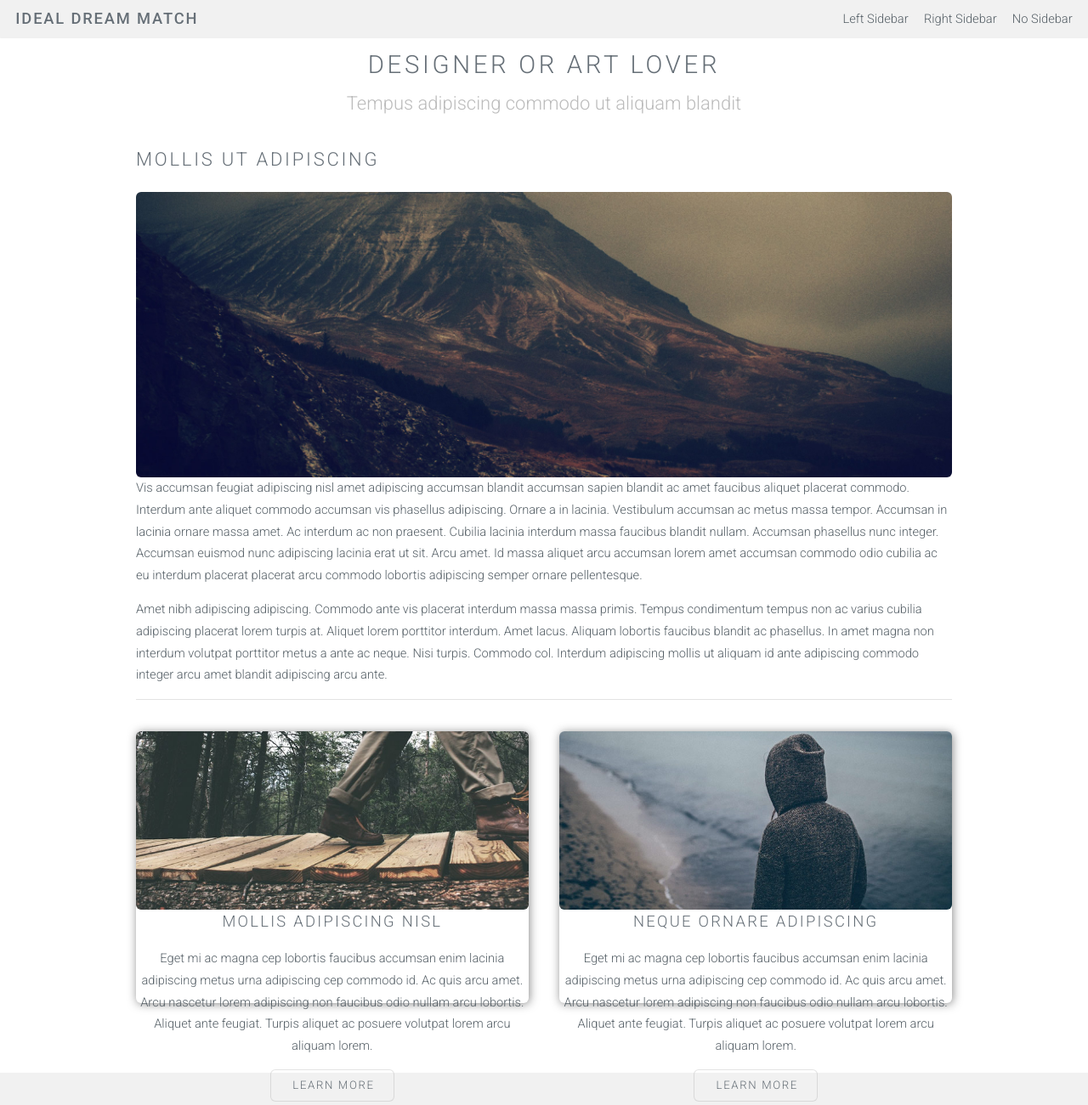
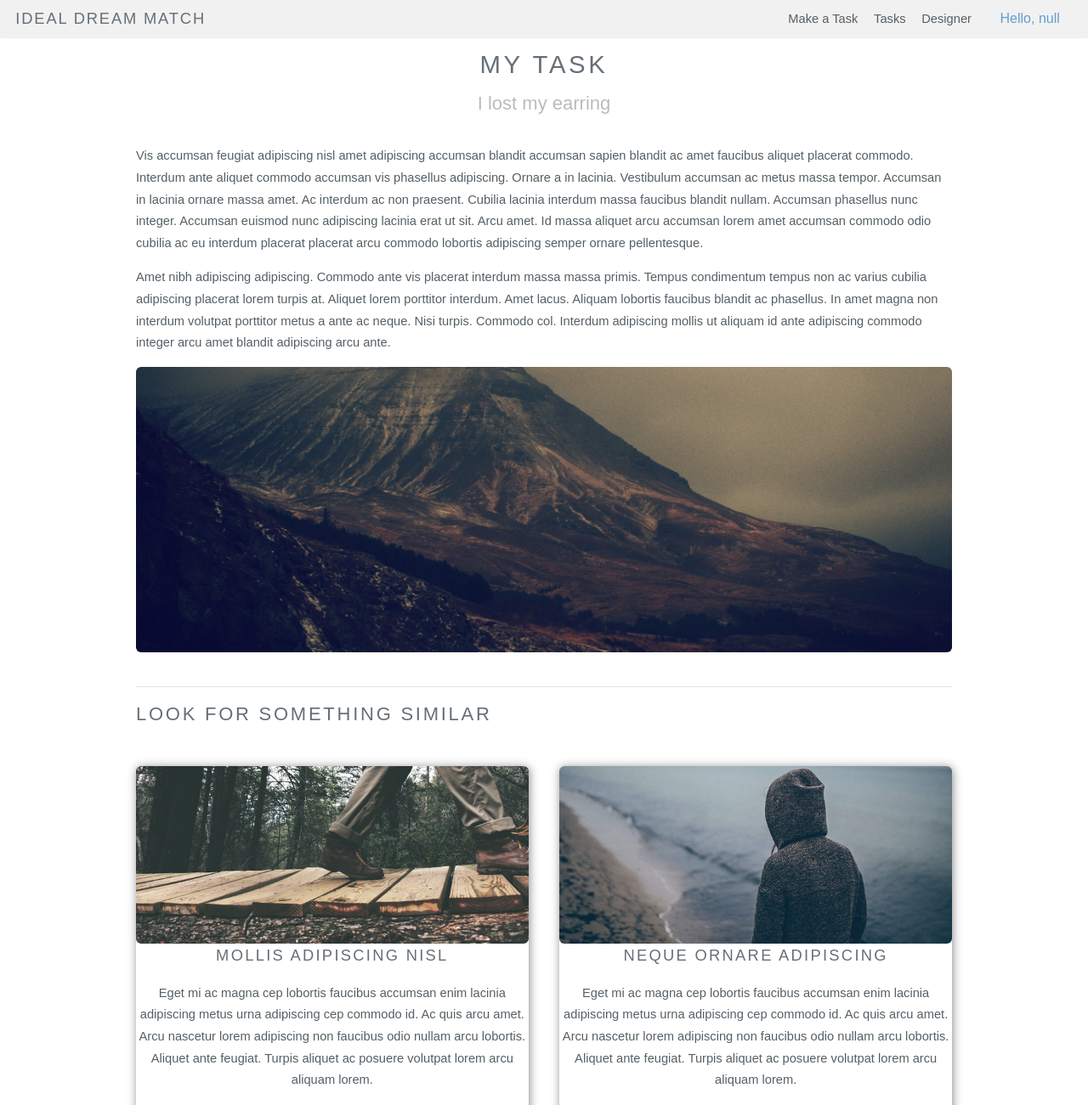
Before and after one commit to Viiskorda/kasutajaliides, a plain HTML site: page no-sidebar.html in a window 1280 px wide. Shown: the top 1301 px of the page at 85% size. Drawn offline with Linux system fonts and the light colour scheme.

Commit message:
Made a few changes

```diff
--- a/no-sidebar.html
+++ b/no-sidebar.html
@@ -5,8 +5,10 @@
 	Released for free under the Creative Commons Attribution 3.0 license (templated.co/license)
 -->
 <html>
+
+
 	<head>
-		<title>IDM someone</title>
+		<title>IDM - Task</title>
 		<meta http-equiv="content-type" content="text/html; charset=utf-8" />
 		<meta name="description" content="" />
 		<meta name="keywords" content="" />
@@ -20,7 +22,10 @@
 			<link rel="stylesheet" href="css/style.css" />
 			<link rel="stylesheet" href="css/style-xlarge.css" />
 		</noscript>
+		<link rel="stylesheet" href="css/main.css" />
 	</head>
+
+
 <body id="top">
 
 	<!-- Header -->
@@ -29,9 +34,33 @@
 		<nav id="nav">
 			<ul>
 
-						<li><a href="left-sidebar.html">Left Sidebar</a></li>
-						<li><a href="right-sidebar.html">Right Sidebar</a></li>
-						<li><a href="no-sidebar.html">No Sidebar</a></li>
+				<li><a href="task.html">Make a Task</a></li>
+				<li><a href="artlover.html">Tasks</a></li>
+				<li><a href="designer.html"> Designer</a></li>
+
+				<li><a >
+
+
+				</a>
+				<div class="dropdown">
+					<button class="dropbtn" style="color:#629DD1;">
+						Hello,
+						<script>
+							var url_string = window.location.href; //window.location.href
+							var url = new URL(url_string);
+							var uname = url.searchParams.get("uname");
+							console.log(uname);
+							document.write(uname);</script>
+
+
+					</button>
+					<div class="dropdown-content">
+						<a href="#">My info</a>
+						<a style="color:#629DD1;" >My Tasks</a>
+						<a href="mail.html">E-mail</a>
+					</div>
+				</div>
+			</li>
 
 			</ul>
 		</nav>
@@ -40,36 +69,49 @@
 	<!-- Main -->
 	<section id="main" class="wrapper style1">
 		<header class="major">
-					<h2>Designer or Art lover</h2>
-					<p>Tempus adipiscing commodo ut aliquam blandit</p>
+			<h2>My task</h2>
+			<p>I lost my earring</p>
 		</header>
 		<div class="container">
 			<section>
-						<h2>Mollis ut adipiscing</h2>
+
+				<p>Vis accumsan feugiat adipiscing nisl amet adipiscing accumsan blandit accumsan sapien blandit ac amet faucibus
+					aliquet placerat commodo. Interdum ante aliquet commodo accumsan vis phasellus adipiscing. Ornare a in lacinia.
+					Vestibulum accumsan ac metus massa tempor. Accumsan in lacinia ornare massa amet. Ac interdum ac non praesent.
+					Cubilia lacinia interdum massa faucibus blandit nullam. Accumsan phasellus nunc integer. Accumsan euismod nunc
+					adipiscing lacinia erat ut sit. Arcu amet. Id massa aliquet arcu accumsan lorem amet accumsan commodo odio cubilia
+					ac eu interdum placerat placerat arcu commodo lobortis adipiscing semper ornare pellentesque.</p>
+				<p>Amet nibh adipiscing adipiscing. Commodo ante vis placerat interdum massa massa primis. Tempus condimentum
+					tempus non ac varius cubilia adipiscing placerat lorem turpis at. Aliquet lorem porttitor interdum. Amet lacus.
+					Aliquam lobortis faucibus blandit ac phasellus. In amet magna non interdum volutpat porttitor metus a ante ac
+					neque. Nisi turpis. Commodo col. Interdum adipiscing mollis ut aliquam id ante adipiscing commodo integer arcu
+					amet blandit adipiscing arcu ante.</p>
+
 				<a href="#" class="image fit"><img src="images/banner.jpg" alt="" /></a>
-						<p>Vis accumsan feugiat adipiscing nisl amet adipiscing accumsan blandit accumsan sapien blandit ac amet faucibus aliquet placerat commodo. Interdum ante aliquet commodo accumsan vis phasellus adipiscing. Ornare a in lacinia. Vestibulum accumsan ac metus massa tempor. Accumsan in lacinia ornare massa amet. Ac interdum ac non praesent. Cubilia lacinia interdum massa faucibus blandit nullam. Accumsan phasellus nunc integer. Accumsan euismod nunc adipiscing lacinia erat ut sit. Arcu amet. Id massa aliquet arcu accumsan lorem amet accumsan commodo odio cubilia ac eu interdum placerat placerat arcu commodo lobortis adipiscing semper ornare pellentesque.</p>
-						<p>Amet nibh adipiscing adipiscing. Commodo ante vis placerat interdum massa massa primis. Tempus condimentum tempus non ac varius cubilia adipiscing placerat lorem turpis at. Aliquet lorem porttitor interdum. Amet lacus. Aliquam lobortis faucibus blandit ac phasellus. In amet magna non interdum volutpat porttitor metus a ante ac neque. Nisi turpis. Commodo col. Interdum adipiscing mollis ut aliquam id ante adipiscing commodo integer arcu amet blandit adipiscing arcu ante.</p>
 			</section>
+
+<br>
 			<hr class="major" />
+			<h2>Look for something similar</h2>
 			<div class="row">
 				<div class="6u">
-							<section class="special">
+					<section class="special" style="height: 420px;">
 						<a href="#" class="image fit"><img src="images/pic01.jpg" alt="" /></a>
 						<h3>Mollis adipiscing nisl</h3>
-								<p>Eget mi ac magna cep lobortis faucibus accumsan enim lacinia adipiscing metus urna adipiscing cep commodo id. Ac quis arcu amet. Arcu nascetur lorem adipiscing non faucibus odio nullam arcu lobortis. Aliquet ante feugiat. Turpis aliquet ac posuere volutpat lorem arcu aliquam lorem.</p>
-								<ul class="actions">
-									<li><a href="#" class="button alt">Learn More</a></li>
-								</ul>
+						<p>Eget mi ac magna cep lobortis faucibus accumsan enim lacinia adipiscing metus urna adipiscing cep commodo id.
+							Ac quis arcu amet. Arcu nascetur lorem adipiscing non faucibus odio nullam arcu lobortis. Aliquet ante feugiat.
+							Turpis aliquet ac posuere volutpat lorem arcu aliquam lorem.</p>
+
 					</section>
 				</div>
 				<div class="6u">
-							<section class="special">
+					<section class="special" style="height: 420px;"">
 						<a href="#" class="image fit"><img src="images/pic02.jpg" alt="" /></a>
 						<h3>Neque ornare adipiscing</h3>
-								<p>Eget mi ac magna cep lobortis faucibus accumsan enim lacinia adipiscing metus urna adipiscing cep commodo id. Ac quis arcu amet. Arcu nascetur lorem adipiscing non faucibus odio nullam arcu lobortis. Aliquet ante feugiat. Turpis aliquet ac posuere volutpat lorem arcu aliquam lorem.</p>
-								<ul class="actions">
-									<li><a href="#" class="button alt">Learn More</a></li>
-								</ul>
+						<p>Eget mi ac magna cep lobortis faucibus accumsan enim lacinia adipiscing metus urna adipiscing cep commodo id.
+							Ac quis arcu amet. Arcu nascetur lorem adipiscing non faucibus odio nullam arcu lobortis. Aliquet ante feugiat.
+							Turpis aliquet ac posuere volutpat lorem arcu aliquam lorem.</p>
+
 					</section>
 				</div>
 			</div>
@@ -80,7 +122,7 @@
 <footer id="footer">
 	<div class="container">
 		<div class="row double">
-						<div class="6u">
+			<!-- <div class="6u">
 				<div class="row collapse-at-2">
 					<div class="6u">
 						<h3>Accumsan</h3>
@@ -101,10 +143,14 @@
 						</ul>
 					</div>
 				</div>
-						</div>
-						<div class="6u">
+			</div> -->
+			<div class="6u" style="text-align:center; width: 100%">
+				<div style="margin:auto;width: 60%">
 					<h2>Aliquam Interdum</h2>
-							<p>Blandit nunc tempor lobortis nunc non. Mi accumsan. Justo aliquet massa adipiscing cubilia eu accumsan id. Arcu accumsan faucibus vis ultricies adipiscing ornare ut. Mi accumsan justo aliquet.</p>
+					<p>Blandit nunc tempor lobortis nunc non. Mi accumsan. Justo aliquet massa adipiscing cubilia eu accumsan id.
+						Arcu
+						accumsan faucibus vis ultricies adipiscing ornare ut. Mi accumsan justo aliquet.</p>
+
 					<ul class="icons">
 						<li><a href="#" class="icon fa-twitter"><span class="label">Twitter</span></a></li>
 						<li><a href="#" class="icon fa-facebook"><span class="label">Facebook</span></a></li>
@@ -112,15 +158,18 @@
 						<li><a href="#" class="icon fa-linkedin"><span class="label">LinkedIn</span></a></li>
 						<li><a href="#" class="icon fa-pinterest"><span class="label">Pinterest</span></a></li>
 					</ul>
+
+				</div>
 			</div>
 		</div>
 		<ul class="copyright">
-						<li>&copy; Untitled. All rights reserved.</li>
-						<li>Design: <a href="http://templated.co">TEMPLATED</a></li>
+			<li>&copy; Annemarii & Sofia</li>
+			<li>Design: <a href="http://templated.co">TEMPLATED</a> + Custom by Annemarii & Sofia</li>
 			<li>Images: <a href="http://unsplash.com">Unsplash</a></li>
 		</ul>
 	</div>
 </footer>
 
 </body>
+
 </html>
```
Also changed, not shown: task.html (+7 -6 lines). Lines whose indentation alone changed are shown as unchanged.
